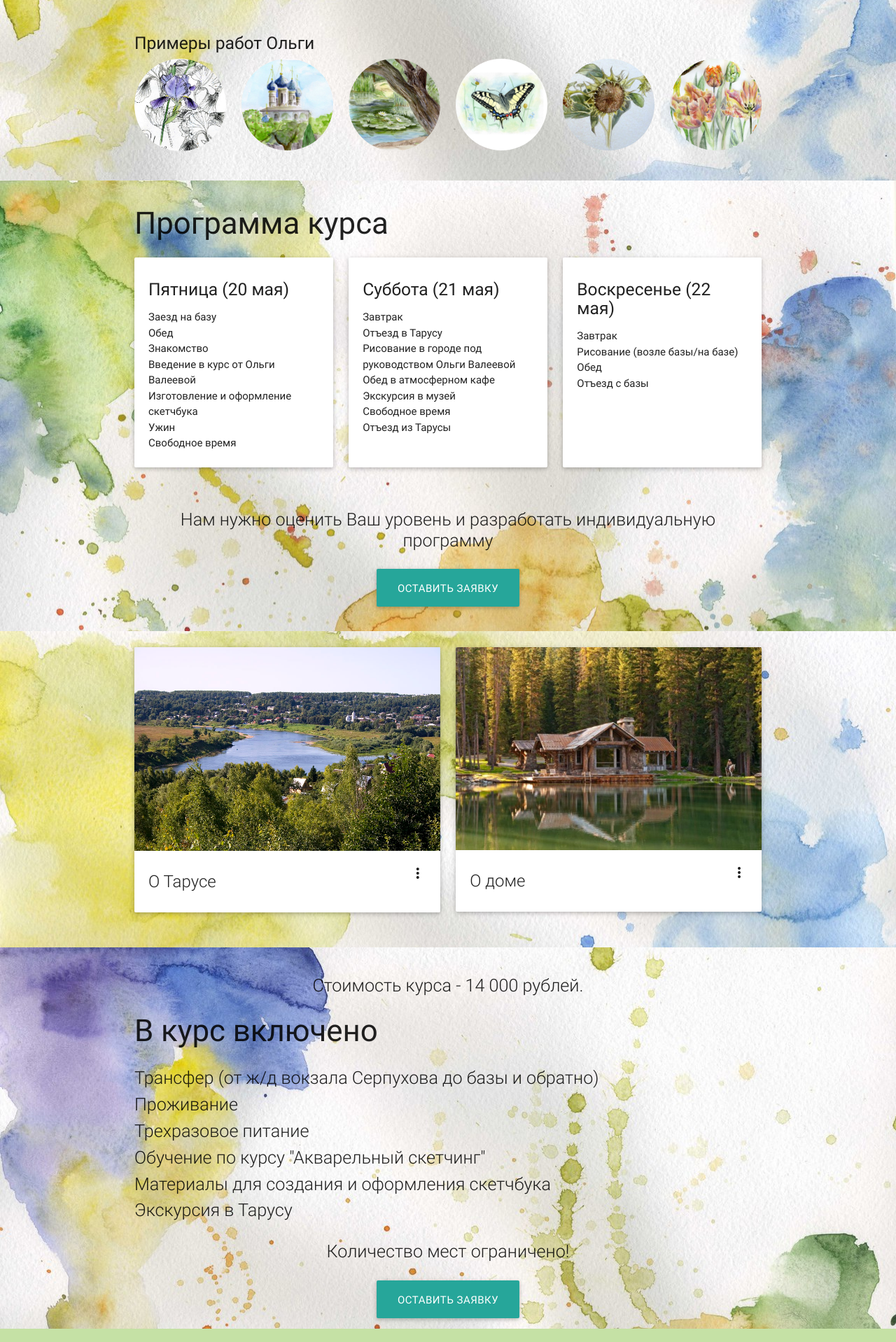
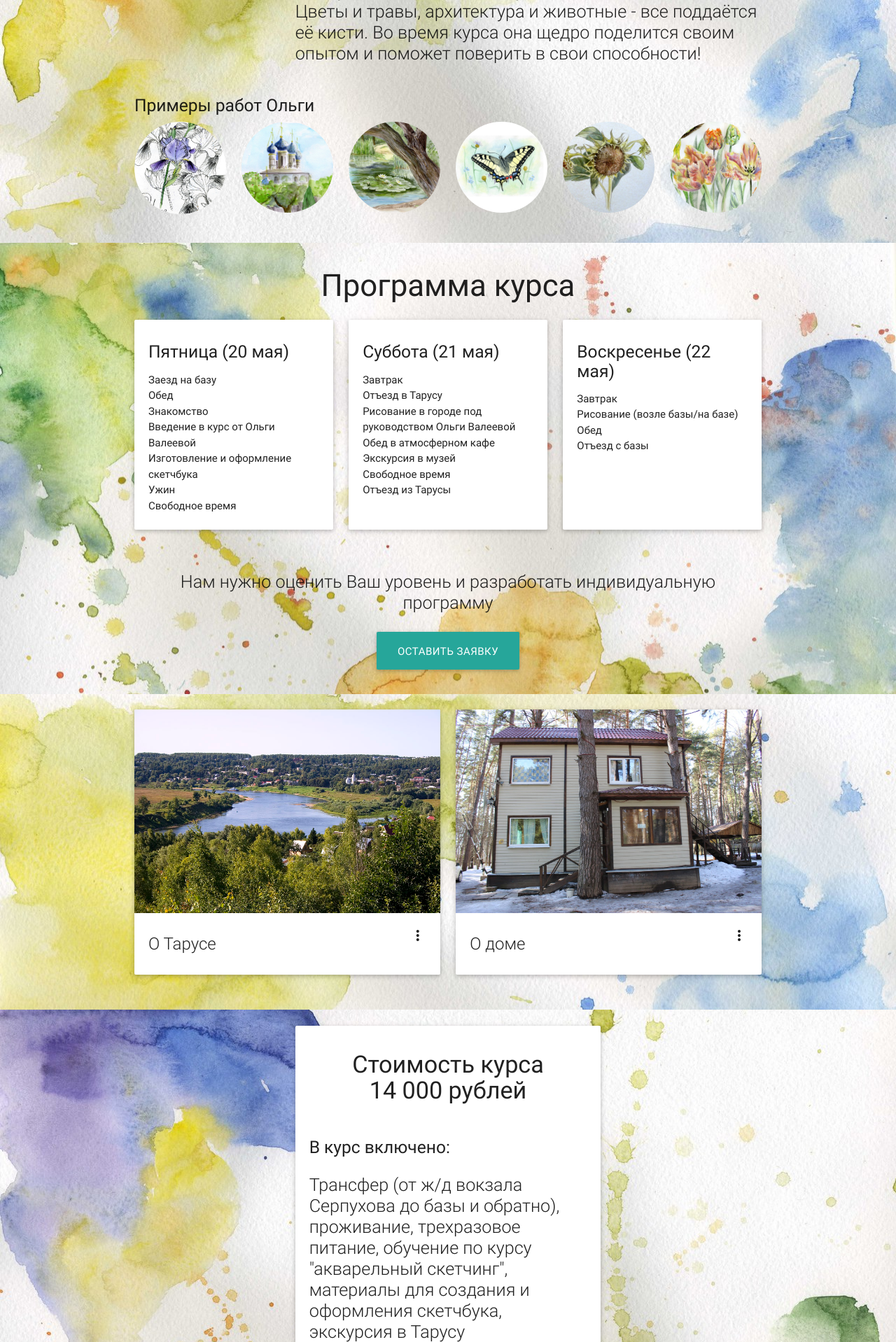
Before and after one commit to spacecrabby/watercolor, a Django app: page / in a window 1280 px wide. Shown: the part 1220-3138 px from the top of the page at 70% size. Run offline with Django 3.2, Linux system fonts and the light colour scheme; some libraries are stand-ins or nearby versions.

Commit message:
first corrections from O - done

```diff
--- a/templates/landing.html
+++ b/templates/landing.html
@@ -66,15 +66,16 @@
   <div id="on-course">
     <div class="container">
       <div class="section">
+        <h4 class="center-align">На курсе вы:</h4>
         <div class="row">
-          <div class="col s12 l12">
-            <h4 class="center-align">На курсе вы:</h4>
-            <ul class="flow-text center-align" >
+          <div class="col s12 m8 push-m3">
+
+            <ul class="flow-text" >
               <li><i class="material-icons">done</i>Изготовите собственный <span class="tooltipped" data-position="right" data-delay="50" data-tooltip="Скетчинг - это техника быстрых набросков">скетчбук</span></li>
               <li><i class<i class="material-icons">done</i>Поймёте, что акварель - это просто!</li>
               <li><i class="material-icons">done</i>Научитесь выстраивать композицию разворотов</li>
               <li><i class="material-icons">done</i>Освоите принципы ведения скетчбука</li>
-              <li><i class="material-icons">done</i>Узнаете особенности изображения <span class="tooltipped" data-position="right" data-delay="50" data-tooltip="В Тарусе и окрестностях, где мы будем жить и рисовать, много старинных храмов и красивых зданий">архитектуры</span></li>
+              <li><i class="material-icons">done</i>Узнаете особенности изображения <span class="tooltipped" data-position="right" data-delay="50" data-tooltip="В Тарусе и окрестностях, где мы будем жить и рисовать, много красивых зданий">архитектуры</span></li>
               <li><i class="material-icons">done</i>Перестанете стесняться <span class="tooltipped" data-position="right" data-delay="50" data-tooltip="Мы будем рисовать с натуры, в том числе в людных местах">рисовать на людях</span></li>
               <li><i class="material-icons">done</i>Разберётесь с <span class="tooltipped" data-position="right" data-delay="50" data-tooltip="Цветы и травы поддадутся вашей кисти!">ботанической иллюстрацией</span></li>
               <li><i class="material-icons">done</i>Влюбитесь в скетчинг окончательно и бесповоротно</li>
@@ -92,9 +93,9 @@
 
       <div class="section">
         <div class="row">
-          <h4>Преподаватель</h4>
+          <h4 class="center-align">Преподаватель курса</h4>
           <div class="col s12 l3">
-            <img class="responsive-img circle center-align" src="{% static 'images/iris.jpg' %}">
+            <img class="responsive-img circle center-align" src="{% static 'images/teacher.jpg' %}">
           </div>
           <div class="col s12 l9">
             <p class="flow-text">Ольга Валеева - замечательный художник, иллюстратор детских книг, постоянный модератор сообщества рисующих людей “Клуб 365”. Её любимый материал - акварель. Художница постоянно рисует с натуры: дома и в лесу, в ботаническом саду в толпе людей и на отдыхе… Цветы и травы, архитектура и животные - все поддаётся её кисти. Во время курса она щедро поделится своим опытом и поможет поверить в свои способности! </p>
@@ -145,7 +146,7 @@
     <a name="programm"></a>
     <div class="container">
       <div class="section">
-        <h3>Программа курса</h3>
+        <h3 class="center-align">Программа курса</h3>
         <div class="row">
           <div class="col s12 l4">
             <div class="card-panel hoverable info">
@@ -223,8 +224,8 @@
                 <span class="card-title activator grey-text text-darken-4">О Тарусе<i class="material-icons right">more_vert</i></span>
               </div>
               <div class="card-reveal">
-                <span class="card-title grey-text text-darken-4">О Тарусе<i class="material-icons right">close</i></span>
-                <p class="flow-text">Таруса - город поэтов, писателей и художников. Он буквально пропитан творчеством. Здесь жили Марина Цветаева и Осип Мандельштам, здесь писала Белла Ахмадулина, здесь созидал Константин Паустовский. Свои работы в Тарусе создавали такие художники, как Виктор Борисов-Мусатов, Николай Крымов, Василий Бакшеев и Константин Юон.</p>
+                <span class="card-title grey-text text-darken-4"><i class="material-icons right">close</i></span>
+                <p>Таруса - город поэтов, писателей и художников. Он буквально пропитан творчеством. Здесь жили Марина Цветаева и Осип Мандельштам, здесь писала Белла Ахмадулина, здесь созидал Константин Паустовский. Свои работы в Тарусе создавали такие художники, как Виктор Борисов-Мусатов, Николай Крымов, Василий Бакшеев и Константин Юон.</p>
               </div>
             </div>
           </div>
@@ -238,8 +239,8 @@
                 <span class="card-title activator grey-text text-darken-4">О доме<i class="material-icons right">more_vert</i></span>
               </div>
               <div class="card-reveal">
-                <span class="card-title grey-text text-darken-4">О доме<i class="material-icons right">close</i></span>
-                <p class="flow-text">Этот дом находится в штате Монтана. Кажется, что он стоит тут уже сотни лет, но на самом деле это довольно недавняя разработка Dan Joseph Architects. Домик расположился на краю рукотворного озера с небольшим водопадом. Дом находится в Национальном парке Йеллоустона, “Идея была в том, чтобы прославить и продемонстрировать уникальные сохранившиеся народные промыслы, выражающие силу, уверенность в себе и смелость, порожденные великолепными горами”, говорит главный архитектор проекта Dan Turvey. </p>
+                <span class="card-title grey-text text-darken-4"><i class="material-icons right">close</i></span>
+                <p>Этот дом находится в штате Монтана. Кажется, что он стоит тут уже сотни лет, но на самом деле это довольно недавняя разработка Dan Joseph Architects. Домик расположился на краю рукотворного озера с небольшим водопадом. Дом находится в Национальном парке Йеллоустона, “Идея была в том, чтобы прославить и продемонстрировать уникальные сохранившиеся народные промыслы, выражающие силу, уверенность в себе и смелость, порожденные великолепными горами”, говорит главный архитектор проекта Dan Turvey. </p>
               </div>
             </div>
           </div>
@@ -253,19 +254,21 @@
     <a name="price"></a>
     <div class="container">
       <div class="section">
-        <p class="center-align flow-text">Стоимость курса - 14 000 рублей.</p>
-        <h3>В курс включено</h3>
-          <ul class="flow-text" >
-            <li>Трансфер (от ж/д вокзала Серпухова до базы и обратно)</li>
-            <li>Проживание</li>
-            <li>Трехразовое питание</li>
-            <li>Обучение по курсу "Акварельный скетчинг"</li>
-            <li>Материалы для создания и оформления скетчбука</li>
-            <li>Экскурсия в Тарусу</li>
-          </ul>
-        <p class="center-align flow-text">Количество мест ограничено!</p>
-        <div class="center-align">
-          <a href="#contact" id="download-button" class="btn-large waves-effect waves-light teal lighten-1">Оставить заявку</a>
+        <div class="row">
+          <div class="col s12 m8 l6 push-l3 push-m2">
+            <div class="card-panel hoverable">
+              <div class="card-content">
+                <h4 class="center-align">Стоимость курса <br> 14 000 рублей</h4>
+                <br>
+                <h5>В курс включено:</h5>
+                <p class="flow-text">Трансфер (от ж/д вокзала Серпухова до базы и обратно), проживание, трехразовое питание, обучение по курсу "акварельный скетчинг", материалы для создания и оформления скетчбука, экскурсия в Тарусу</p>
+                <p class="flow-text">Мы поможем вам продумать удобный маршрут, чтобы вы максимально быстро и выгодно добрались до места проведения курса!</p>
+                <div class="center-align">
+                  <a href="#contact" id="download-button" class="btn-large waves-effect waves-light teal lighten-1">Оставить заявку</a>
+                </div>
+              </div>
+            </div>
+          </div>
         </div>
       </div>
     </div>
@@ -277,6 +280,7 @@
       <div class="section">
         <div class="row">
           <div class="col s12 l5">
+            <p class="flow-text">Внимание! Количество мест ограничено!</p>
             <p class="flow-text">Чтобы записаться на курс и по любым возникшим вопросам Вы можете связаться с нами по телефону +79162873913<br>
             или заполнить форму и оставить заявку, и мы свяжемся с Вами в ближайшее время!</p>
           </div>
```
Also changed, not shown: watercolor/static/images/house.jpg.
